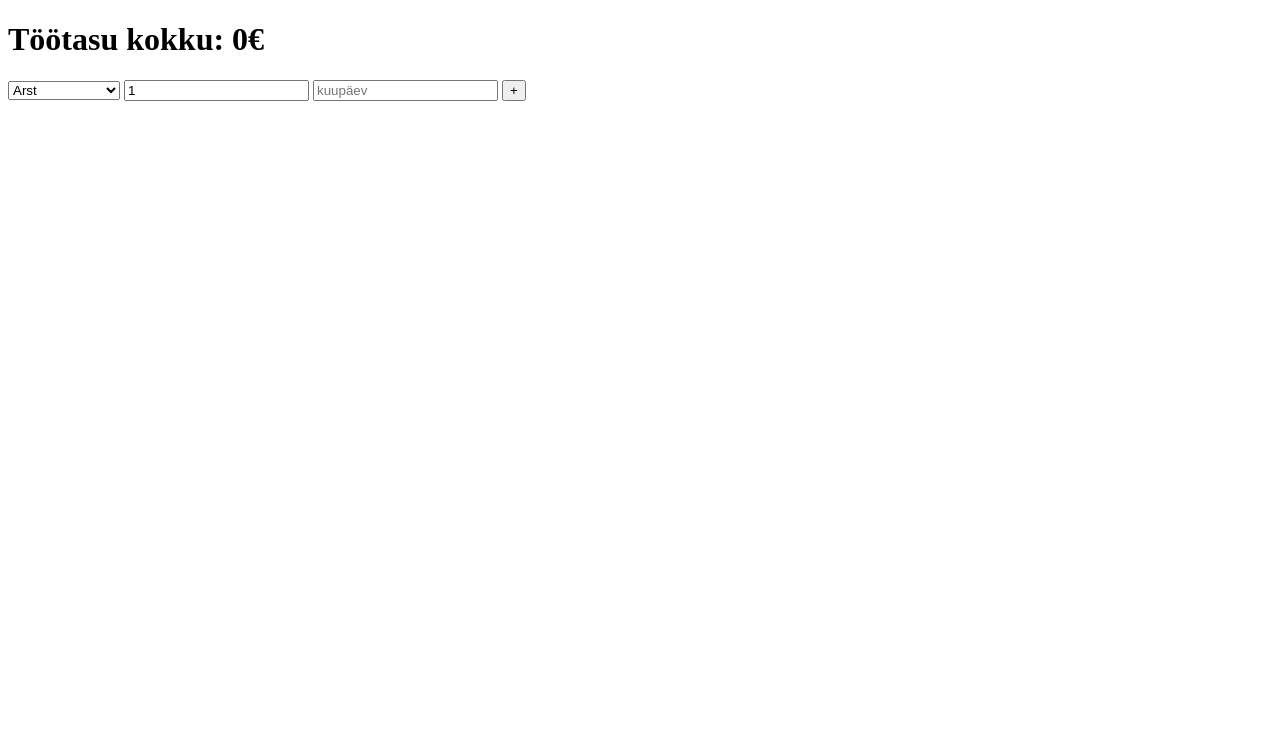
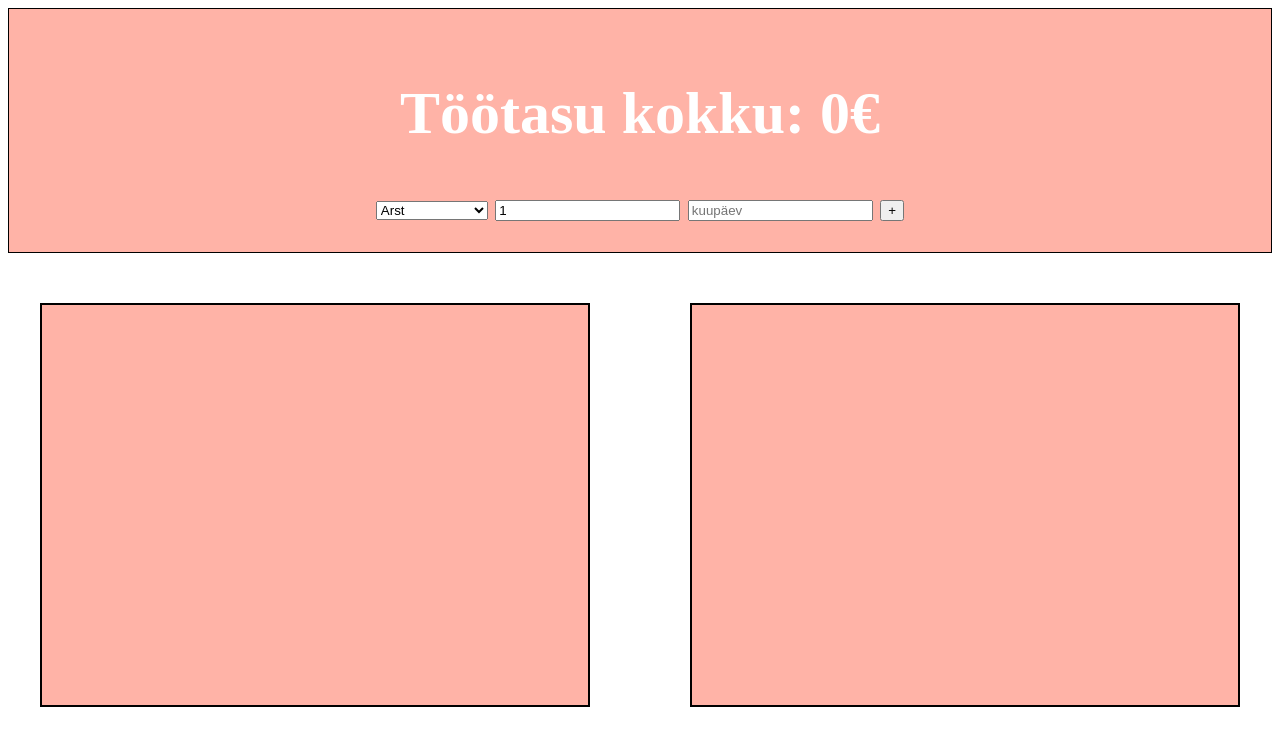
Before and after one commit to CyberErol/Housewives, a plain HTML site: page index.html in a window 1280 px wide. Drawn offline with Linux system fonts and the light colour scheme.

Commit message:
updated html and css

```diff
--- a/index.html
+++ b/index.html
@@ -6,14 +6,21 @@
 	<link rel="stylesheet" href="style.css" media="all">
 </head>
 <body>
-	<h1>Töötasu kokku: <span id="tot">0</span>€</h1>
+    <div class="header">
+    <h1>Töötasu kokku: <span id="tot">0</span>€</h1>
+
 	<form id="form">
 		<select id="select" name=""> </select>
 		<input id="num" type="number" placeholder="tunnid" value="1">
 		<input id="date" type="text" placeholder="kuupäev">
 		<button id="btn">+</button>
-	</form>
-	<div id="itemList"> </div>
+    </form>
+    </div>
+    <div class="container">
+        <div class="history"></div>
+        <div class="chart"></div>
+    </div>
+    <div id="itemList"> </div>
 
 	<script src="script.js"></script>
 </body>
--- a/style.css
+++ b/style.css
@@ -1,6 +1,36 @@
-
 #itemList > div{
 	display: grid;
 	grid-template-columns: auto auto auto auto;
 
 }
+
+.header {
+    padding: 30px;
+    text-align: center;
+    background: #ffb3a7;
+    color: white;
+    font-size: 30px;
+    border: 1px solid black;
+}
+
+.container {
+    max-width: 1200px;
+    margin: auto;
+    width: 100%;
+    display: grid;
+    grid-template-columns: auto auto;
+    grid-gap: 100px;
+    margin-top: 50px;
+}
+
+.history {
+    background-color: #ffb3a7;
+    height: 400px;
+    border: 2px solid black;
+}
+
+.chart {
+    background-color: #ffb3a7;
+    height: 400px;
+    border: 2px solid black;
+}
```
